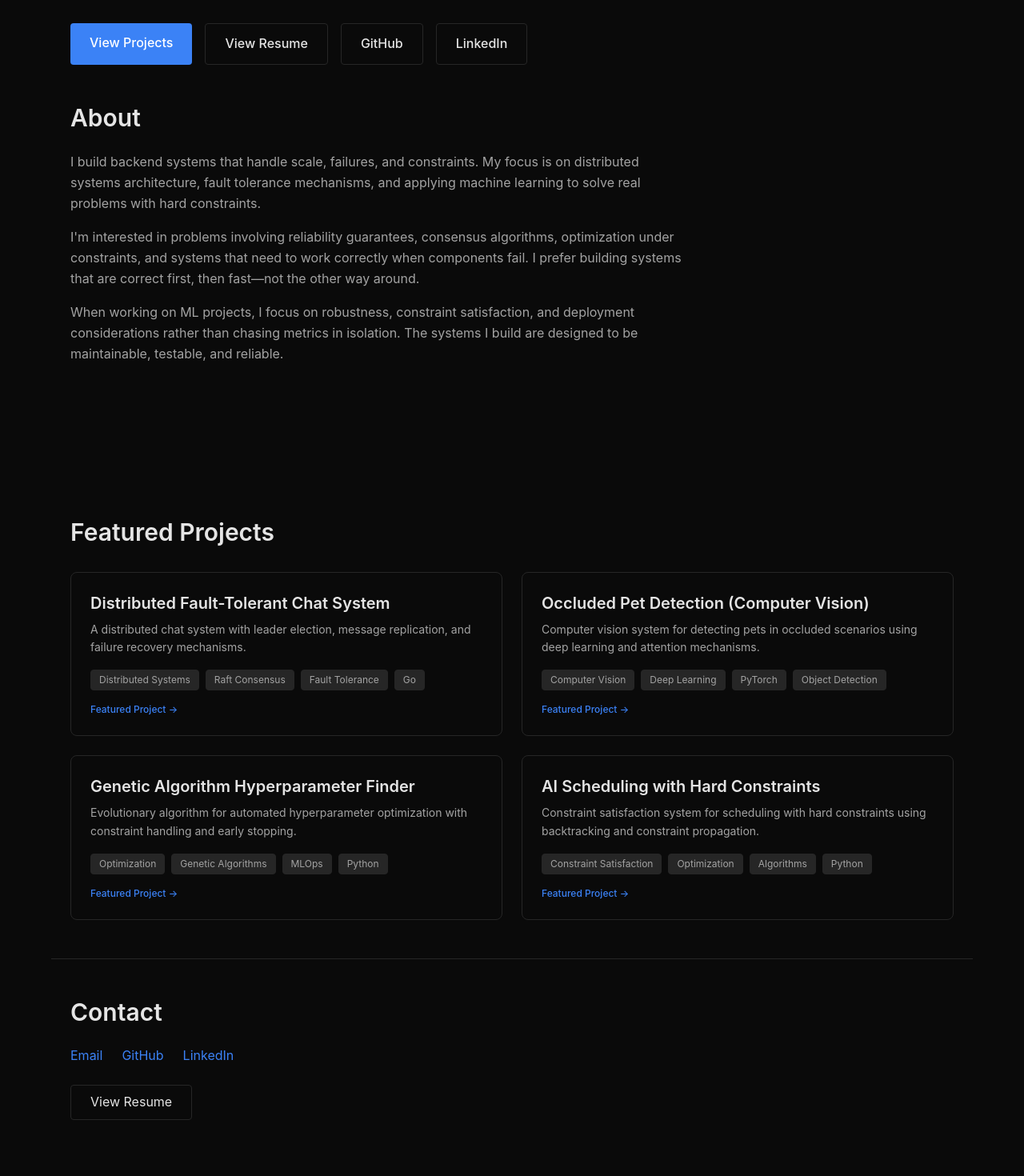
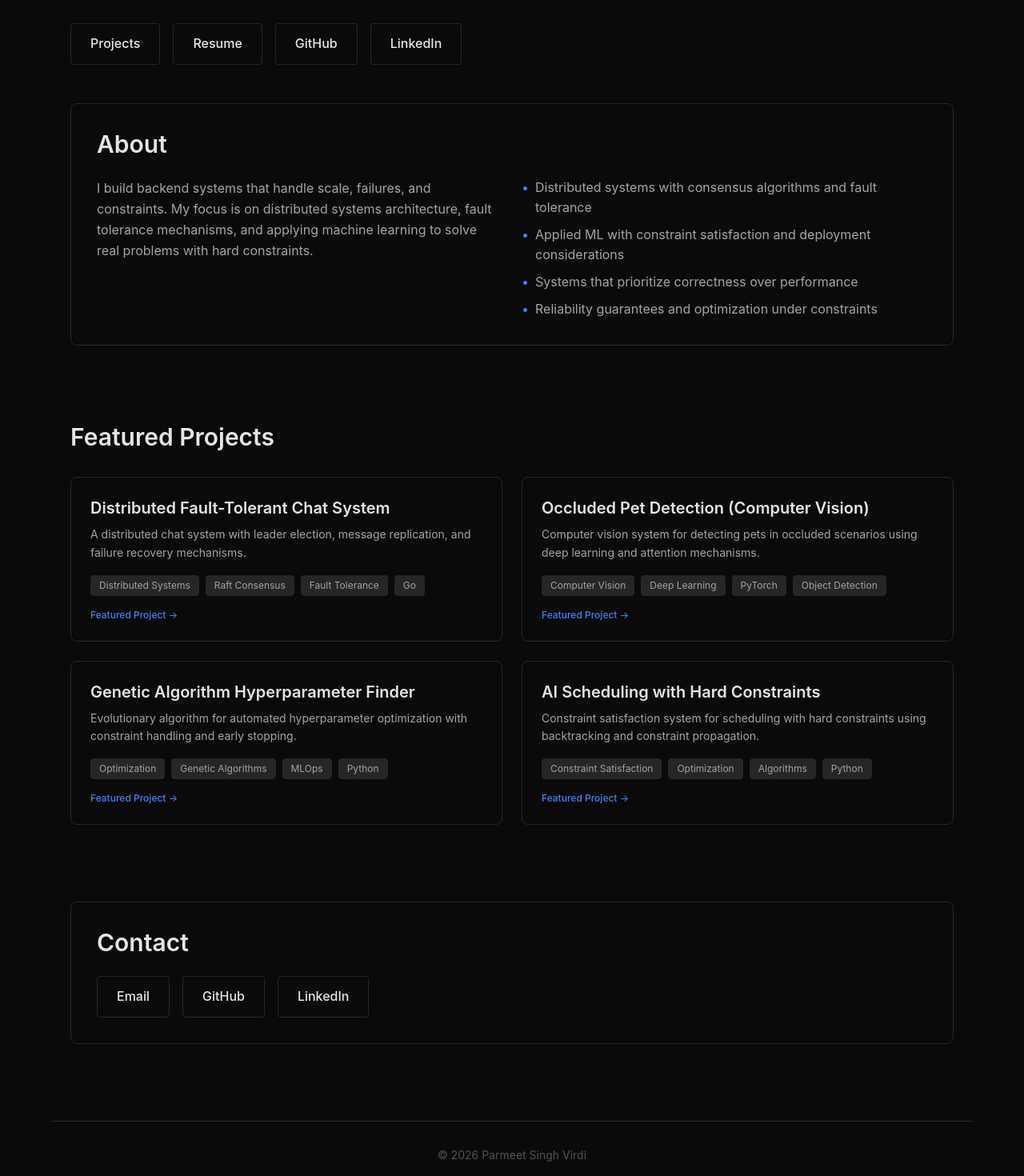
Before and after one commit to parmeetv23/portfolio, a Next.js app: page / in a window 1280 px wide. Shown: the part 320-1790 px from the top of the page at 80% size. Built offline with nearby package versions, Linux system fonts and the light colour scheme; no server answers.

Commit message:
fixed consistency within UI

```diff
--- /dev/null
+++ b/app/components/Button.tsx
@@ -0,0 +1,53 @@
+import Link from 'next/link'
+import type { ReactNode } from 'react'
+
+interface ButtonProps {
+    href?: string
+    onClick?: () => void
+    children: ReactNode
+    variant?: 'primary' | 'secondary'
+    external?: boolean
+    className?: string
+}
+
+export default function Button({
+    href,
+    onClick,
+    children,
+    variant = 'secondary',
+    external = false,
+    className = '',
+}: ButtonProps) {
+    const baseClasses = 'px-6 py-3 rounded font-medium transition-colors'
+    const variantClasses = {
+        primary: 'bg-accent text-white hover:bg-accent-hover',
+        secondary: 'border border-border text-foreground hover:border-accent hover:text-accent',
+    }
+    const classes = `${baseClasses} ${variantClasses[variant]} ${className}`
+
+    if (href) {
+        if (external) {
+            return (
+                <a
+                    href={href}
+                    target="_blank"
+                    rel="noopener noreferrer"
+                    className={classes}
+                >
+                    {children}
+                </a>
+            )
+        }
+        return (
+            <Link href={href} className={classes}>
+                {children}
+            </Link>
+        )
+    }
+
+    return (
+        <button onClick={onClick} className={classes}>
+            {children}
+        </button>
+    )
+}
--- a/app/page.tsx
+++ b/app/page.tsx
@@ -1,6 +1,6 @@
-import Link from 'next/link'
 import Nav from '@/app/components/Nav'
 import ProjectCard from '@/app/components/ProjectCard'
+import Button from '@/app/components/Button'
 import { getFeaturedProjects } from '@/data/projects'
 
 export default function Home() {
@@ -11,8 +11,8 @@ export default function Home() {
             <Nav />
 
             {/* Hero Section */}
-            <section className="max-w-6xl mx-auto px-6 py-20">
-                <div className="mb-16">
+            <section className="max-w-6xl mx-auto px-6 pt-20 pb-12">
+                <div>
                     <h1 className="text-5xl font-bold mb-4 text-foreground">
                         Parmeet Singh Virdi
                     </h1>
@@ -23,52 +23,52 @@ export default function Home() {
                         Building reliable backend systems with fault tolerance, distributed consensus, and pragmatic ML applications.
                     </p>
                     <div className="flex flex-wrap gap-4 mb-12">
-                        <Link
-                            href="/projects"
-                            className="px-6 py-3 bg-accent text-white rounded hover:bg-accent-hover transition-colors font-medium"
-                        >
-                            View Projects
-                        </Link>
-                        <Link
-                            href="/resume"
-                            className="px-6 py-3 border border-border text-foreground rounded hover:border-accent hover:text-accent transition-colors font-medium"
-                        >
-                            View Resume
-                        </Link>
-                        <a
-                            href="https://github.com"
-                            target="_blank"
-                            rel="noopener noreferrer"
-                            className="px-6 py-3 border border-border text-foreground rounded hover:border-accent hover:text-accent transition-colors font-medium"
-                        >
+                        <Button href="/projects" variant="secondary">
+                            Projects
+                        </Button>
+                        <Button href="/resume" variant="secondary">
+                            Resume
+                        </Button>
+                        <Button href="https://github.com/parmeetv23" variant="secondary" external>
                             GitHub
-                        </a>
-                        <a
-                            href="https://linkedin.com"
-                            target="_blank"
-                            rel="noopener noreferrer"
-                            className="px-6 py-3 border border-border text-foreground rounded hover:border-accent hover:text-accent transition-colors font-medium"
-                        >
+                        </Button>
+                        <Button href="https://www.linkedin.com/in/parmeet-virdi/" variant="secondary" external>
                             LinkedIn
-                        </a>
+                        </Button>
                     </div>
-                    <div className="prose prose-invert max-w-3xl">
+
+                    {/* About Section */}
+                    <div className="border border-border bg-border/60 rounded-lg p-6 md:p-8">
                         <h2 className="text-3xl font-semibold mb-6 text-foreground">About</h2>
+                        <div className="grid grid-cols-1 md:grid-cols-2 gap-6">
+                            <div>
                                 <p className="text-muted-foreground mb-4 leading-relaxed">
                                     I build backend systems that handle scale, failures, and constraints. My focus is on distributed systems
                                     architecture, fault tolerance mechanisms, and applying machine learning to solve real problems with
                                     hard constraints.
                                 </p>
-                        <p className="text-muted-foreground mb-4 leading-relaxed">
-                            I'm interested in problems involving reliability guarantees, consensus algorithms, optimization under
-                            constraints, and systems that need to work correctly when components fail. I prefer building systems
-                            that are correct first, then fast—not the other way around.
-                        </p>
-                        <p className="text-muted-foreground leading-relaxed">
-                            When working on ML projects, I focus on robustness, constraint satisfaction, and deployment considerations
-                            rather than chasing metrics in isolation. The systems I build are designed to be maintainable, testable,
-                            and reliable.
-                        </p>
+                            </div>
+                            <div>
+                                <ul className="space-y-2 text-muted-foreground">
+                                    <li className="flex items-start">
+                                        <span className="mr-2 text-accent">•</span>
+                                        <span>Distributed systems with consensus algorithms and fault tolerance</span>
+                                    </li>
+                                    <li className="flex items-start">
+                                        <span className="mr-2 text-accent">•</span>
+                                        <span>Applied ML with constraint satisfaction and deployment considerations</span>
+                                    </li>
+                                    <li className="flex items-start">
+                                        <span className="mr-2 text-accent">•</span>
+                                        <span>Systems that prioritize correctness over performance</span>
+                                    </li>
+                                    <li className="flex items-start">
+                                        <span className="mr-2 text-accent">•</span>
+                                        <span>Reliability guarantees and optimization under constraints</span>
+                                    </li>
+                                </ul>
+                            </div>
+                        </div>
                     </div>
                 </div>
             </section>
@@ -84,39 +84,20 @@ export default function Home() {
             </section>
 
             {/* Contact Section */}
-            <section id="contact" className="max-w-6xl mx-auto px-6 py-12 border-t border-border">
+            <section id="contact" className="max-w-6xl mx-auto px-6 py-12">
+                <div className="border border-border bg-border/60 rounded-lg p-6 md:p-8">
                     <h2 className="text-3xl font-semibold mb-6 text-foreground">Contact</h2>
-                <div className="flex flex-wrap gap-6 mb-6">
-                    <a
-                        href="mailto:parmeet@example.com"
-                        className="text-accent hover:text-accent-hover transition-colors"
-                    >
+                    <div className="flex flex-wrap gap-4">
+                        <Button href="mailto:parmeetv1@gmail.com" variant="secondary" external>
                             Email
-                    </a>
-                    <a
-                        href="https://github.com"
-                        target="_blank"
-                        rel="noopener noreferrer"
-                        className="text-accent hover:text-accent-hover transition-colors"
-                    >
+                        </Button>
+                        <Button href="https://github.com/parmeetv23" variant="secondary" external>
                             GitHub
-                    </a>
-                    <a
-                        href="https://linkedin.com"
-                        target="_blank"
-                        rel="noopener noreferrer"
-                        className="text-accent hover:text-accent-hover transition-colors"
-                    >
+                        </Button>
+                        <Button href="https://www.linkedin.com/in/parmeet-virdi/" variant="secondary" external>
                             LinkedIn
-                    </a>
+                        </Button>
                     </div>
-                <div className="flex flex-wrap gap-4 mt-4">
-                    <Link
-                        href="/resume"
-                        className="px-6 py-2 border border-border text-foreground rounded hover:border-accent hover:text-accent transition-colors"
-                    >
-                        View Resume
-                    </Link>
                 </div>
             </section>
 
--- a/app/resume/page.tsx
+++ b/app/resume/page.tsx
@@ -1,4 +1,5 @@
 import Nav from '@/app/components/Nav'
+import Button from '@/app/components/Button'
 
 export default function ResumePage() {
     return (
```
Lines whose indentation alone changed are shown as unchanged.
